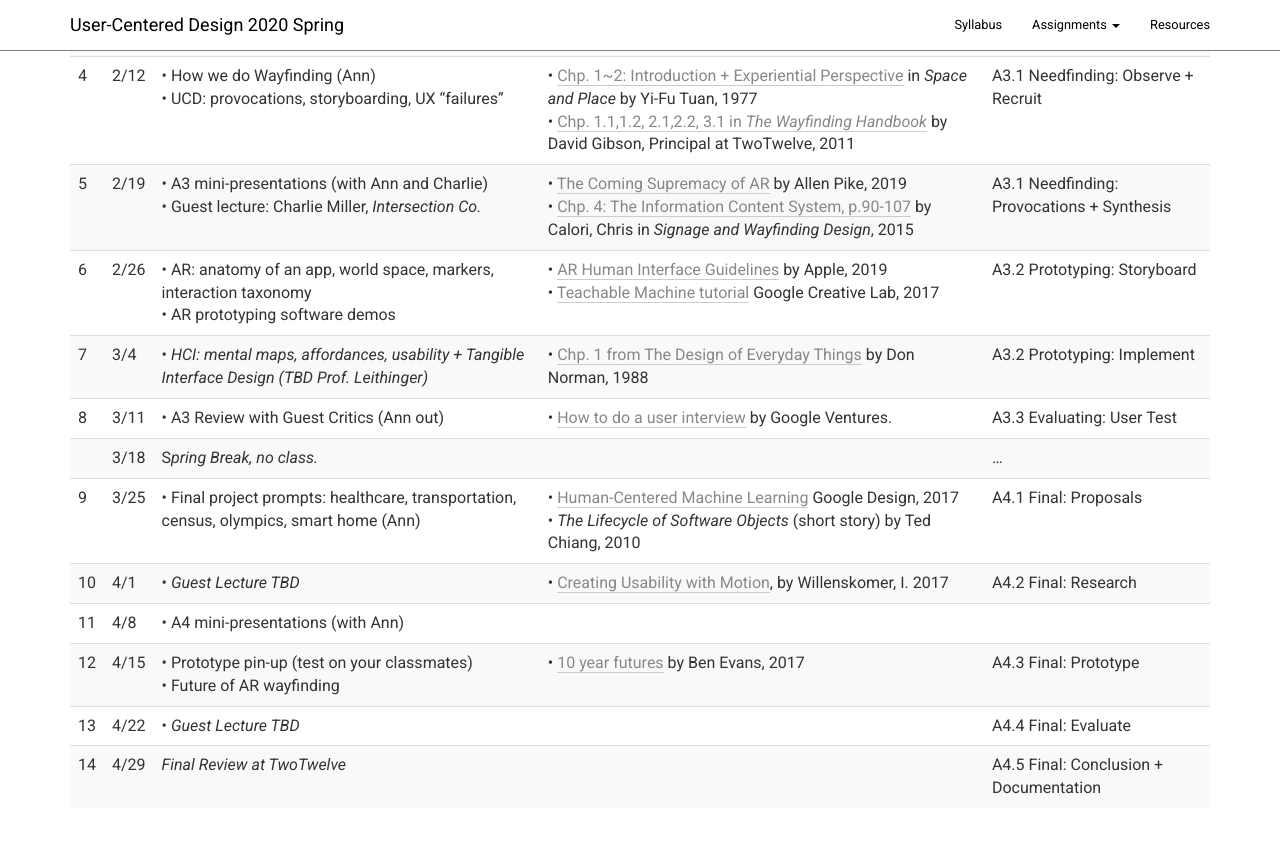
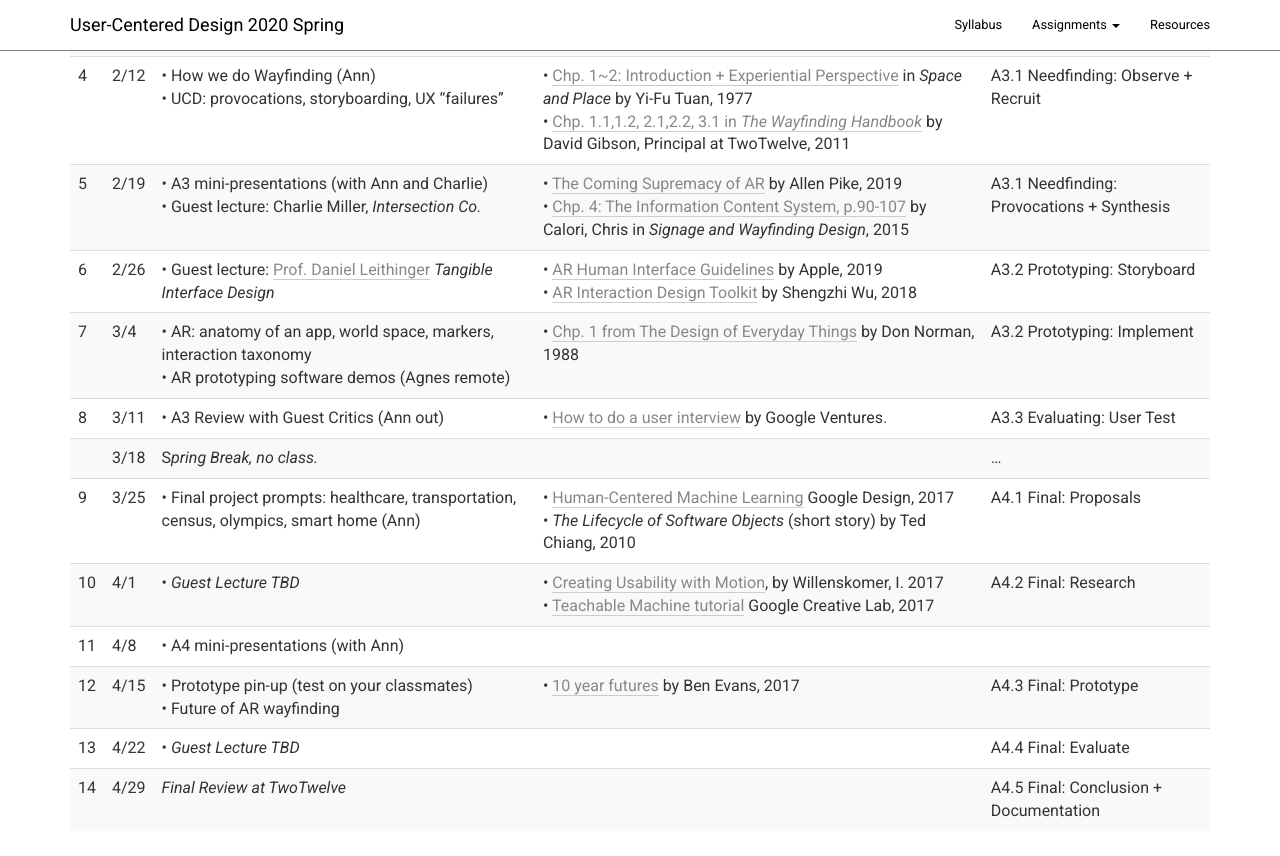
Before and after one commit to columbiaspatialinfo/columbiaspatialinfo.github.io, a Jekyll site: the page built from index.md, in a window 1280 px wide and 900 px high, scrolled down 929 px. Shown: the top 856 px of the window. Built offline with Jekyll 4.4.1, drawn with Linux system fonts in a browser that asks for light colours; our own code applies the rules of GitHub Pages for plain Markdown files.

Commit message:
Update index.md

```diff
--- a/index.md
+++ b/index.md
@@ -31,12 +31,12 @@ _Subject to change as semester progresses._
 | 3        | 2/5      | • A2 mini-presentations<br>• UCD: needfinding, user journeys, provocations                             | • [Prototyping for AR](https://developer.apple.com/videos/play/wwdc2018/808/) (video) Apple WWDC, 2018<br>• [What would augment reality?](https://www.lukew.com/ff/entry.asp?1974) by Luke Wroblewski, 2017                                                                        | A2 De-teched                                           |
 | 4        | 2/12     | • How we do Wayfinding (Ann)<br>• UCD: provocations, storyboarding, UX "failures"                                                   | • [Chp. 1~2: Introduction + Experiential Perspective]({{ layout.canvasfiles }}6939862) in _Space and Place_ by Yi-Fu Tuan, 1977<br>• [Chp. 1.1,1.2, 2.1,2.2, 3.1 in _The Wayfinding Handbook_]({{ layout.canvasfiles }}6939859) by David Gibson, Principal at TwoTwelve, 2011                                                                                                                                                                      | A3.1 Needfinding: Observe + Recruit                  |
 | 5        | 2/19     | • A3 mini-presentations (with Ann and Charlie)<br>• Guest lecture: Charlie Miller, _Intersection Co._ | • [The Coming Supremacy of AR](https://allenpike.com/2019/the-supremacy-of-ar) by Allen Pike, 2019<br>• [Chp. 4: The Information Content System, p.90-107](https://clio.columbia.edu/catalog/11557934) by Calori, Chris in _Signage and Wayfinding Design_, 2015 | A3.1 Needfinding: Provocations + Synthesis             |
-| 6        | 2/26     | • AR: anatomy of an app, world space, markers, interaction taxonomy<br>• AR prototyping software demos                            | • [AR Human Interface Guidelines](https://developer.apple.com/ios/human-interface-guidelines/technologies/augmented-reality/) by Apple, 2019<br>• [Teachable Machine tutorial](https://teachablemachine.withgoogle.com/) Google Creative Lab, 2017                                                                                                                                                                                                                 | A3.2 Prototyping: Storyboard                           |
-| 7        | 3/4      | • *HCI: mental maps, affordances, usability + Tangible Interface Design (TBD Prof. Leithinger)*        | • [Chp. 1 from The Design of Everyday Things]({{ layout.canvasfiles }}6854751) by Don Norman, 1988                                                                                                                                    | A3.2 Prototyping: Implement                            |
+| 6        | 2/26     | • Guest lecture: [Prof. Daniel Leithinger](https://www.colorado.edu/atlas/daniel-leithinger) _Tangible Interface Design_                            | • [AR Human Interface Guidelines](https://developer.apple.com/ios/human-interface-guidelines/technologies/augmented-reality/) by Apple, 2019<br>• [AR Interaction Design Toolkit](https://blog.prototypr.io/ar-interaction-design-toolkit-f47ca0733e31) by Shengzhi Wu, 2018                                                                                                                                                                                                                 | A3.2 Prototyping: Storyboard                           |
+| 7        | 3/4      | • AR: anatomy of an app, world space, markers, interaction taxonomy<br>• AR prototyping software demos (Agnes remote)        | • [Chp. 1 from The Design of Everyday Things]({{ layout.canvasfiles }}6854751) by Don Norman, 1988                                                                                                                                    | A3.2 Prototyping: Implement                            |
 | 8        | 3/11     | • A3 Review with Guest Critics (Ann out)                                                               | • [How to do a user interview](https://www.youtube.com/watch?v=Qq3OiHQ-HCU) by Google Ventures.                                                                                                                                                                                 | A3.3 Evaluating: User Test                             |
 |          | 3/18     | S*pring Break, no class.*                                                                              |                                                                                                                                                                                                                                                                                 | …                                                      |
 | 9        | 3/25     | • Final project prompts: healthcare, transportation, census, olympics, smart home (Ann)                | • [Human-Centered Machine Learning](https://medium.com/google-design/human-centered-machine-learning-a770d10562cd) Google Design, 2017<br>• _The Lifecycle of Software Objects_ (short story) by Ted Chiang, 2010                                                                                                                                        | A4.1 Final: Proposals                                  |
-| 10       | 4/1      | • *Guest Lecture TBD*                                                                                  | • [Creating Usability with Motion](https://medium.com/ux-in-motion/creating-usability-with-motion-the-ux-in-motion-manifesto-a87a4584ddc), by Willenskomer, I. 2017                                                                                                             | A4.2 Final: Research                                   |
+| 10       | 4/1      | • *Guest Lecture TBD*                                                                                  | • [Creating Usability with Motion](https://medium.com/ux-in-motion/creating-usability-with-motion-the-ux-in-motion-manifesto-a87a4584ddc), by Willenskomer, I. 2017<br>• [Teachable Machine tutorial](https://teachablemachine.withgoogle.com/) Google Creative Lab, 2017                                                                                                             | A4.2 Final: Research                                   |
 | 11       | 4/8      | • A4 mini-presentations (with Ann)                                                                     |                                                                                                                                                                                                                                                                                 |                                                        |
 | 12       | 4/15     | • Prototype pin-up (test on your classmates)<br>• Future of AR wayfinding                              | • [10 year futures](https://www.ben-evans.com/benedictevans/2017/11/29/presentation-ten-year-futures) by Ben Evans, 2017                                                                                                                                                        | A4.3 Final: Prototype                                  |
 | 13       | 4/22     | • *Guest Lecture TBD*                                                                                  |                                                                                                                                                                                                                                                                                 | A4.4 Final: Evaluate                                   |
```
